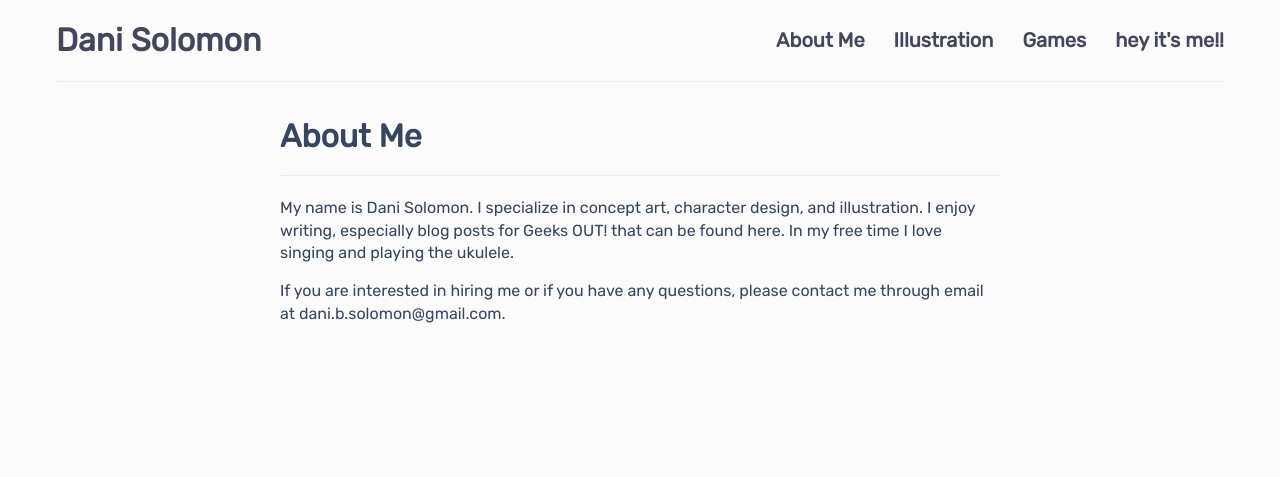
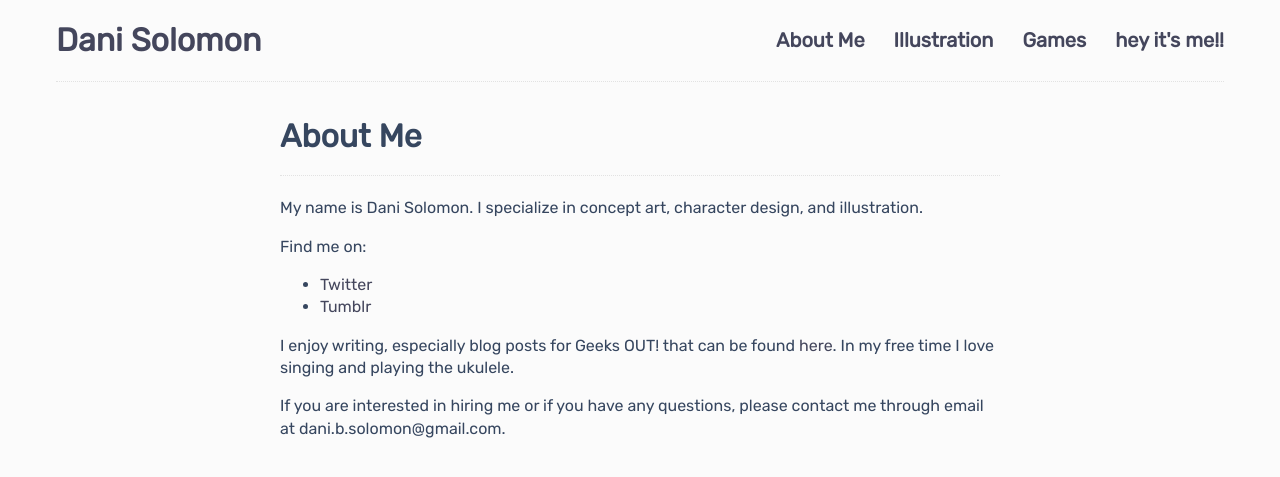
Before and after one commit to DaniBSolomon/danibsolomon.github.io, a Jekyll site: the page built from about.md, in a window 1280 px wide. Shown: the top 477 px of the page. Built offline with Jekyll 4.4.1, drawn with Linux system fonts in a browser that asks for light colours.

Commit message:
Update about.md

```diff
--- a/about.md
+++ b/about.md
@@ -3,6 +3,12 @@ layout: project
 title: About Me
 ---
 
-My name is Dani Solomon. I specialize in concept art, character design, and illustration. I enjoy writing, especially blog posts for Geeks OUT! that can be found here. In my free time I love singing and playing the ukulele.
+My name is Dani Solomon. I specialize in concept art, character design, and illustration.
+
+Find me on:
+- [Twitter](https://twitter.com/DaniBSolomon)
+- [Tumblr](http://danibsolomon.tumblr.com/)
+
+I enjoy writing, especially blog posts for Geeks OUT! that can be found [here](http://geeksout.org/members/danielle-solomon). In my free time I love singing and playing the ukulele.
 
 If you are interested in hiring me or if you have any questions, please contact me through email at dani.b.solomon@gmail.com.
```
